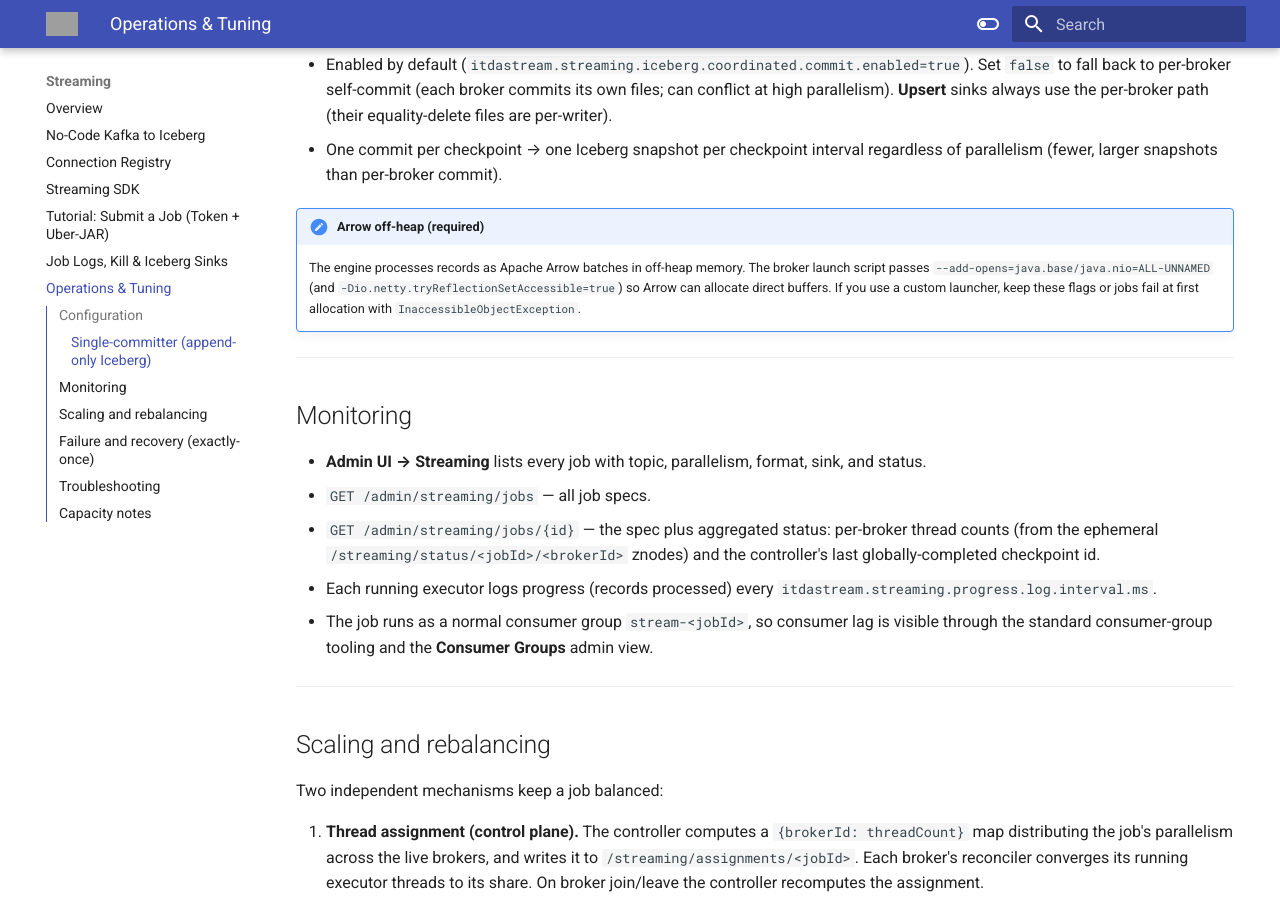
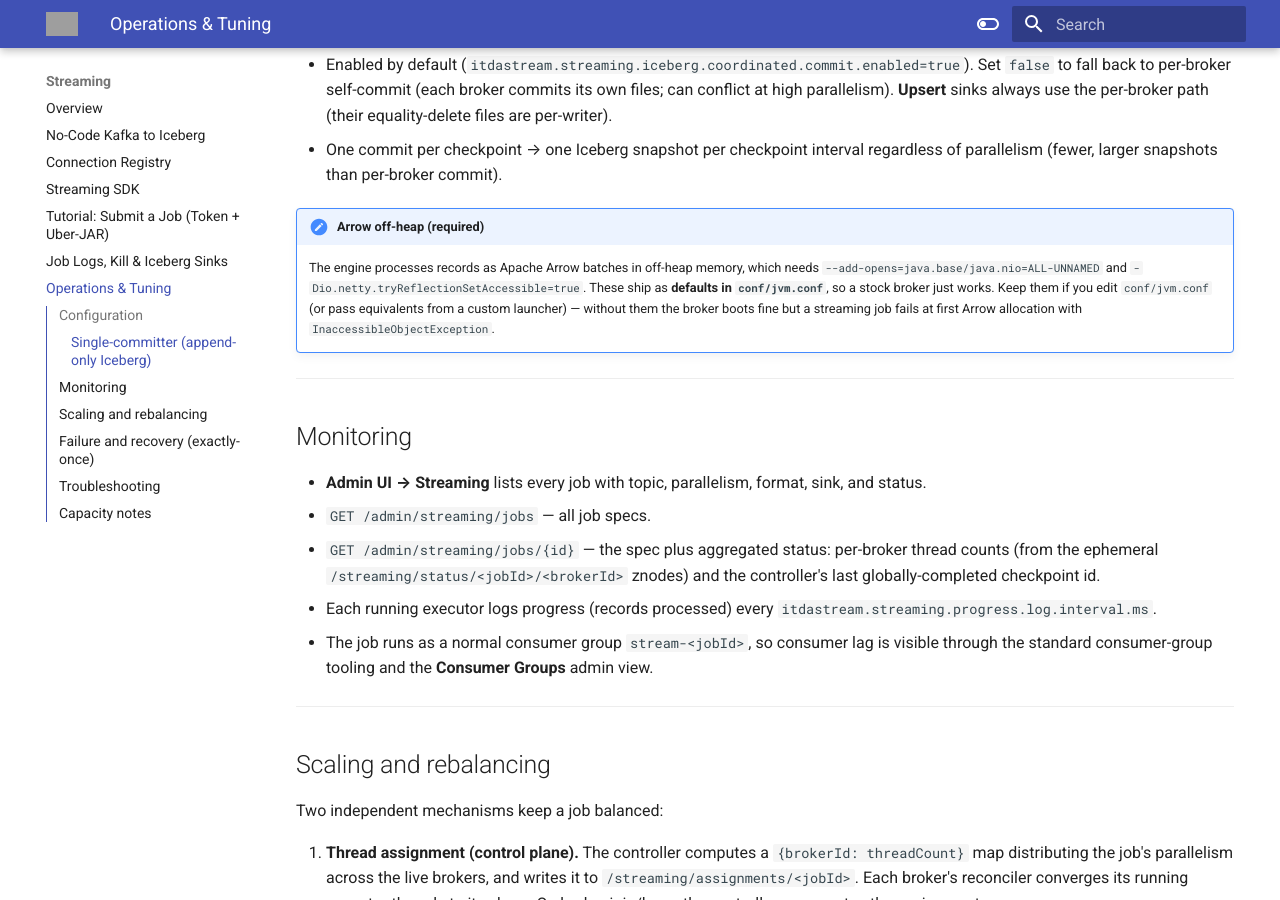
Before and after one commit to cloudcheflabs/itdastream-docs, an MkDocs documentation site: the page built from docs/features/streaming-operations.md, in a window 1280 px wide and 900 px high, scrolled down 1557 px. Built offline with MkDocs 1.6.1 and Material for MkDocs 9.7.7, drawn with Linux system fonts in a browser that asks for light colours; the version menu is left out; grey boxes are pictures that could not be loaded.

Commit message:
docs: Arrow off-heap JVM flags now ship as defaults in conf/jvm.conf
The --add-opens / -Dio.netty.tryReflectionSetAccessible flags moved from the launch script into
conf/jvm.conf; update the "Arrow off-heap" note accordingly (a stock broker just works; keep them
when editing jvm.conf).

Co-Authored-By: Claude Opus 4.8 (1M context) <noreply@anthropic.com>

```diff
--- a/docs/features/streaming-operations.md
+++ b/docs/features/streaming-operations.md
@@ -49,11 +49,11 @@ given table, concurrent writers can never collide — there is no
   parallelism (fewer, larger snapshots than per-broker commit).
 
 !!! note "Arrow off-heap (required)"
-    The engine processes records as Apache Arrow batches in off-heap memory. The broker launch
-    script passes `--add-opens=java.base/java.nio=ALL-UNNAMED` (and
-    `-Dio.netty.tryReflectionSetAccessible=true`) so Arrow can allocate direct buffers. If you
-    use a custom launcher, keep these flags or jobs fail at first allocation with
-    `InaccessibleObjectException`.
+    The engine processes records as Apache Arrow batches in off-heap memory, which needs
+    `--add-opens=java.base/java.nio=ALL-UNNAMED` and `-Dio.netty.tryReflectionSetAccessible=true`.
+    These ship as **defaults in `conf/jvm.conf`**, so a stock broker just works. Keep them if you
+    edit `conf/jvm.conf` (or pass equivalents from a custom launcher) — without them the broker
+    boots fine but a streaming job fails at first Arrow allocation with `InaccessibleObjectException`.
 
 ---
 
```
